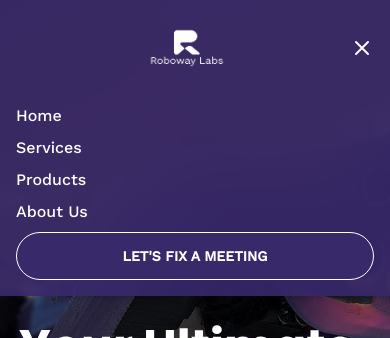
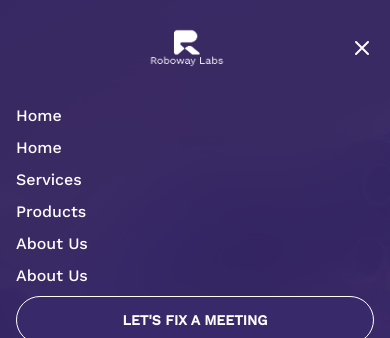
Before and after one commit to ArifinRafi/my-cart, a React (Create React App) app: page / in a window 390 px wide. Both pictures are taken after a click on the button 362 px from the left and 48 px from the top of the page. Shown: the top 338 px of the page. Built offline with nearby package versions, Linux system fonts and the light colour scheme; no server answers.

Commit message:
navbar bug

```diff
--- a/src/components/Navlist.js
+++ b/src/components/Navlist.js
@@ -36,7 +36,8 @@ export function StickyNavbar() {
 
   const navList = (
     <ul className="mt-4 mb-2 text-white flex flex-col gap-2 lg:mb-24 lg:mt-6 lg:flex-row lg:items-center lg:gap-6">
-      <Link to="/" onClick={() => setOpenNav(!openNav)}>Home</Link>
+      <Link to="/" className="lg:hidden" onClick={() => setOpenNav(!openNav)}>Home</Link>
+      <Link to="/" className="lg:block">Home</Link>
 
       {/* Service Items Hover */}
       <div className="dropdown   hidden lg:block dropdown-hover mt-[2px]">
@@ -66,14 +67,15 @@ export function StickyNavbar() {
 
       <Link className="lg:hidden" onClick={() => setOpenNav(!openNav)} to="/services">Services</Link>
       <Link className="lg:hidden" onClick={() => setOpenNav(!openNav)} to="/products">Products</Link>
-      <Link onClick={() => setOpenNav(!openNav)} to="/about">About Us</Link>
+      <Link className="lg:block" to="/about">About Us</Link>
+      <Link className="lg:hidden" onClick={() => setOpenNav(!openNav)} to="/about">About Us</Link>
       <Link className="btn btn-primary bg-[#38296B] border-white hover:bg-[#38286B] text-white" to="https://arifincfe7.setmore.com?source=easyshare">Let's fix a meeting</Link>
     </ul>
   );
 
   return (
     <div className="w-full ">
-      <Navbar className={`${navbarVisible? 'bg-[#38296B]' :'bg-[#38296B]'} absolute fixed top-0 z-10 bg-opacity-90 w-full  top-0 z-10 lg:h-20  h-max max-w-full rounded-none px-4 py-2 border-none lg:py-0`}>
+      <Navbar className= 'bg-[#38296B] absolute fixed top-0 z-10 bg-opacity-90 w-full  top-0 z-10 lg:h-20  h-max max-w-full rounded-none px-4 py-2 border-none lg:py-0'>
         <div className="flex items-center  justify-between text-white">
           {/* Logo */}
           <Link to='/'><img className=" h-[80px] w-[80px] lg:h-[120px] hidden lg:block lg:mb-8 logo-pos lg:w-[120px]" src={Logo} alt="" /></Link>
```
Also changed, not shown: 8 other files (tests, documents, lock files or other folders).
